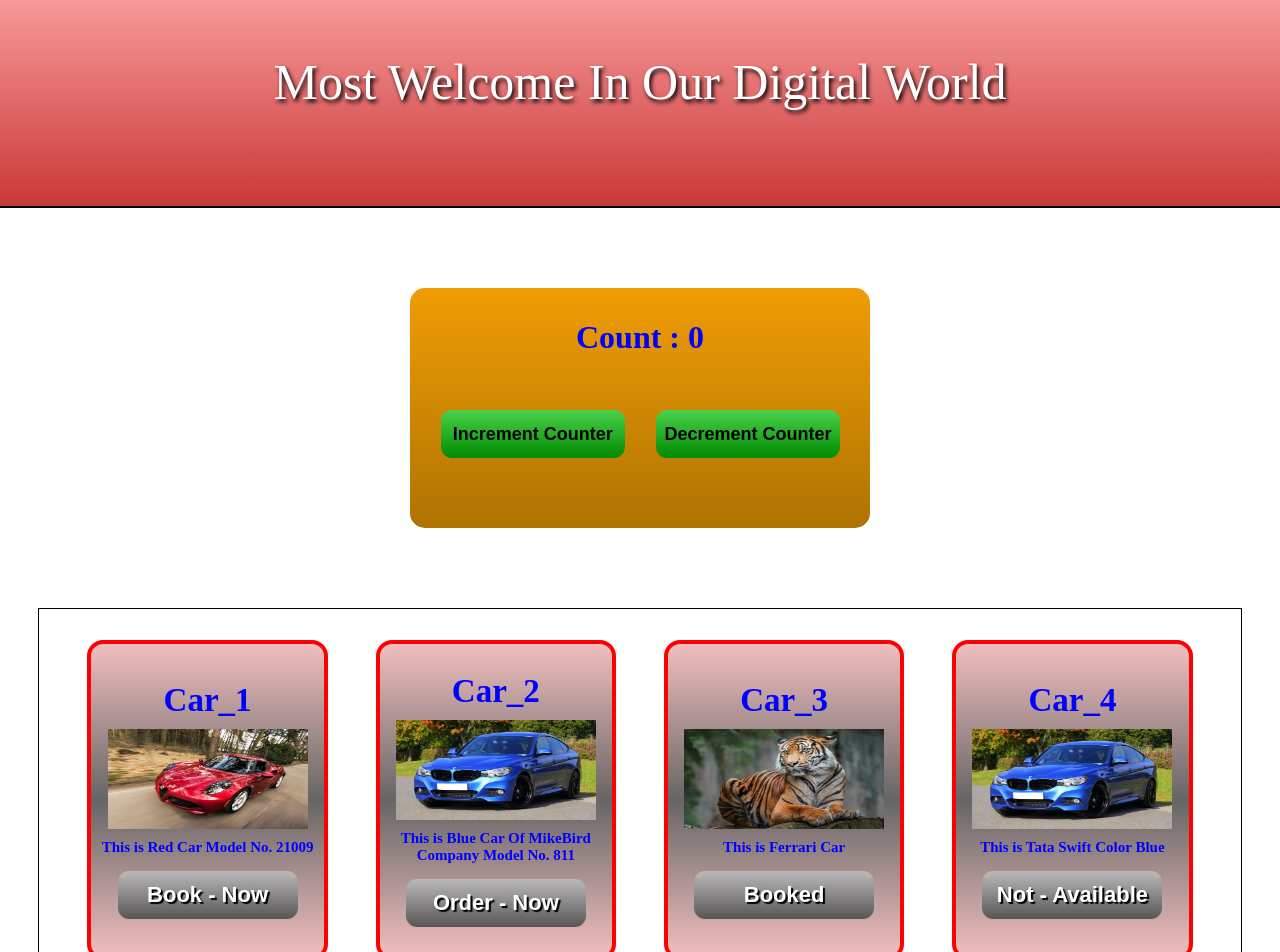
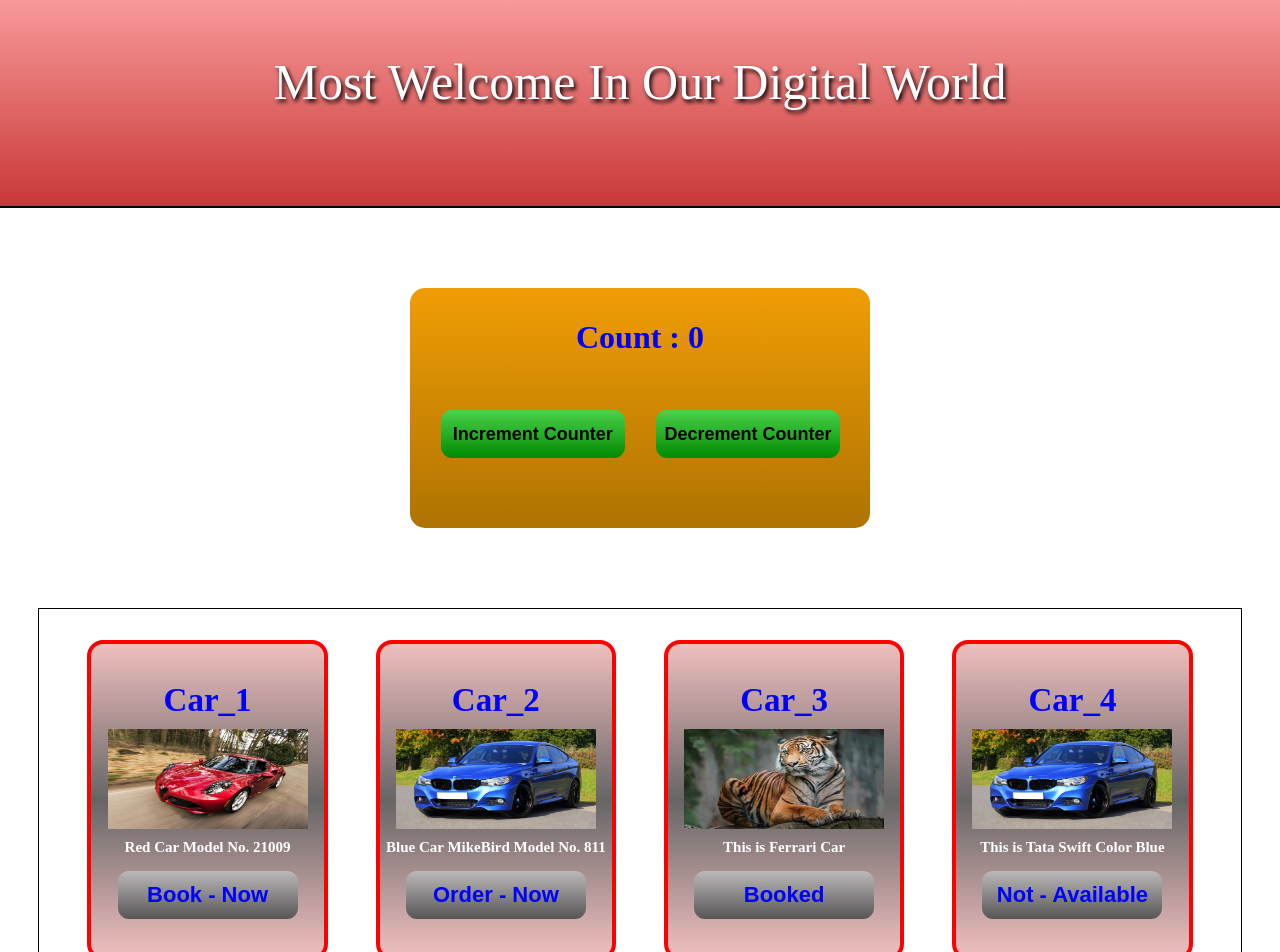
Before and after one commit to mahen290/PropsWithCredential, a React (Vite) app: page / in a window 1280 px wide. Shown: the top 952 px of the page. Built offline with nearby package versions, Linux system fonts and the light colour scheme.

Commit message:
Some Changes

```diff
--- a/src/components/Credential.jsx
+++ b/src/components/Credential.jsx
@@ -7,9 +7,9 @@ import Tiger from "../assets/Tiger.jpg";
 function Credential() {
     const credentials = [
 
-        { id : 1, title : "Car_1", src : Car, desc : "This is Red Car Model No. 21009", button : "Book - Now" },
+        { id : 1, title : "Car_1", src : Car, desc : "Red Car Model No. 21009", button : "Book - Now" },
 
-        { id : 2, title : "Car_2", src : MikeBird, desc : "This is Blue Car Of MikeBird Company Model No. 811", button : "Order - Now" },
+        { id : 2, title : "Car_2", src : MikeBird, desc : "Blue Car MikeBird Model No. 811", button : "Order - Now" },
 
         { id : 3, title : "Car_3", src : Tiger, desc : "This is Ferrari Car", button : "Booked" },
 
--- a/src/index.css
+++ b/src/index.css
@@ -102,7 +102,7 @@ p
         margin-top: 10px;
         font-size: 15px;
         font-weight: bolder;
-        color: blue;
+        color: rgb(253, 253, 255);
         margin-bottom: 10px;
         text-align: center;
     }
@@ -116,6 +116,5 @@ p
         border-radius: 11px;
         font-size: 22px;
         font-weight: bolder;
-        color: white;
-        text-shadow: 2px 2px 1px black;
+        color: blue;
     }
```
